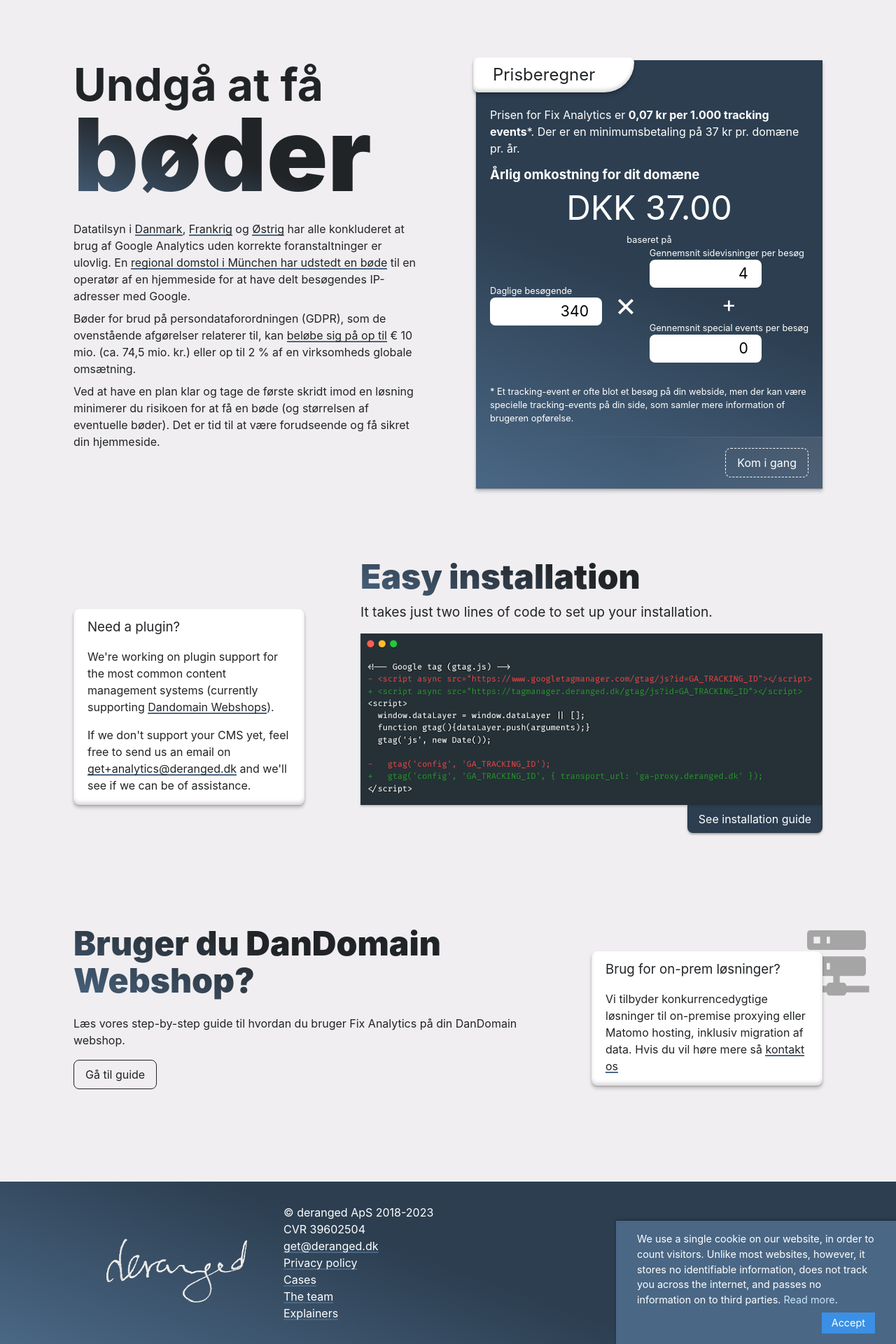
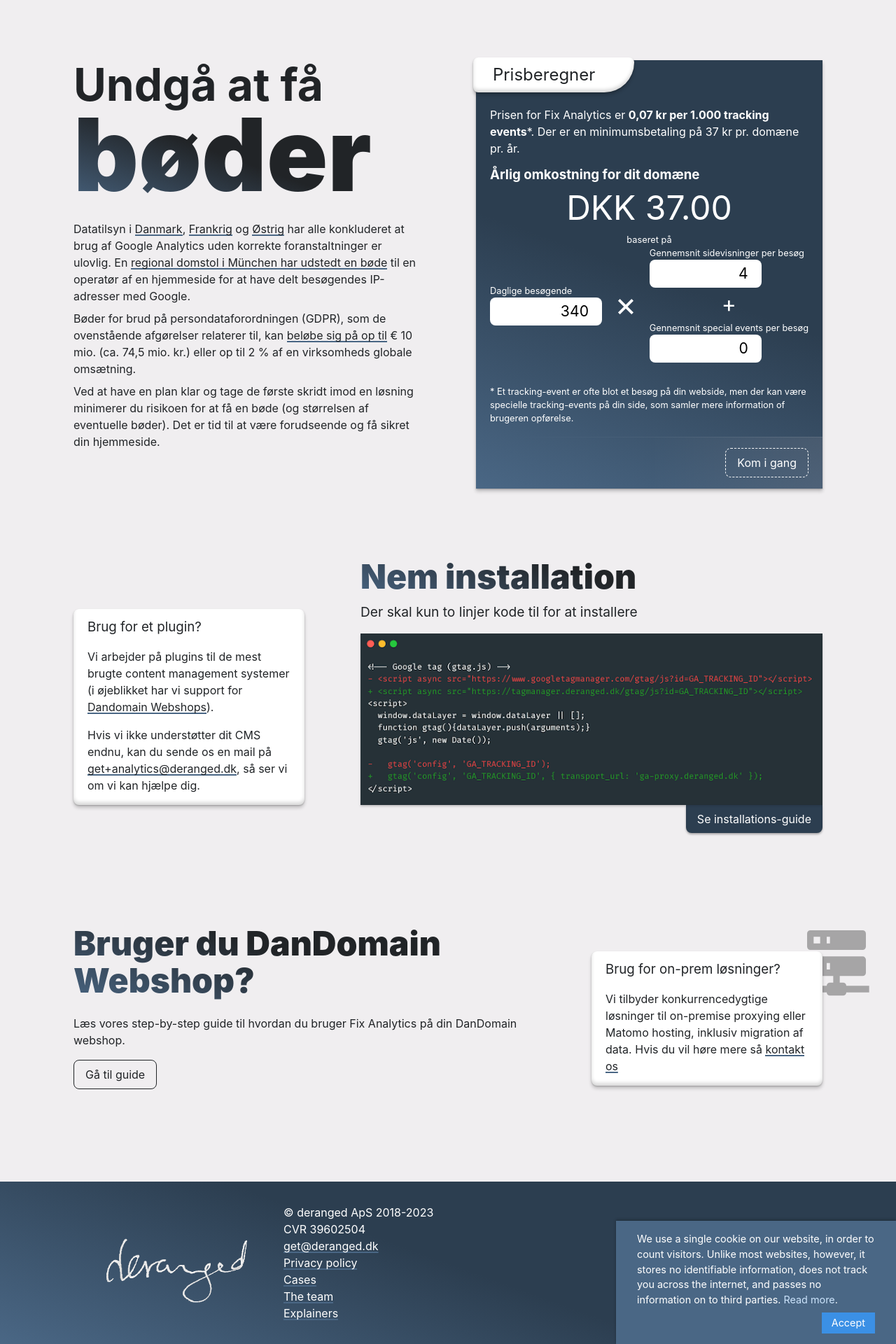
Before and after one commit to derangeddk/deranged.dk, a Jekyll site: the page built from da/fix-analytics/index.html, in a window 1280 px wide. Shown: the part 676-2596 px from the top of the page at 70% size. Built offline with Jekyll 4.4.1, drawn with Linux system fonts in a browser that asks for light colours.

Commit message:
Extract text and translate to danish

```diff
--- a/_includes/fix-analytics-installation-pitch.html
+++ b/_includes/fix-analytics-installation-pitch.html
@@ -1,13 +1,17 @@
 <section class="content-section">
   <div class="aside-section aside-section--reverse">
     <div class="aside-section__main mb-md">
-      <h2 class="heading heading--medium text--shiny">Easy installation</h2>
+      <h2 class="heading heading--medium text--shiny">
+        {{ include.text_content.easy_installation }}
+      </h2>
       <p class="heading heading--subtitle">
-        It takes just two lines of code to set up your installation.
+        {{ include.text_content.easy_installation_subtitle }}
       </p>
       <div class="image-with-action">
         <img class="image-with-action__image" src="/img/ga-install.png" alt="Two lines of code changed, showing all that is needed to install Fix Analytics">
-        <a href="{{ page.url }}installation/" class="button button--dark button--filled button--pop-under">See installation guide</a>
+        <a href="{{ page.url }}installation/" class="button button--dark button--filled button--pop-under">
+          {{ include.text_content.see_installation_guide }}
+        </a>
       </div>
     </div>
 
@@ -18,15 +22,10 @@
         </div-->
         <div class="card__body">
           <h3 class="card__header">
-            Need a plugin?
+            {{ include.text_content.plugins_header }}
           </h3>
           <div class="card__text">
-            <p>
-              We're working on plugin support for the most common content management systems (currently supporting <a href="{{ page.url }}dandomain/">Dandomain Webshops</a>).
-            </p>
-            <p>
-              If we don't support your CMS yet, feel free to send us an email on <a href="mailto:get+analytics@deranged.dk">get+analytics@deranged.dk</a> and we'll see if we can be of assistance.
-            </p>
+            {{ include.text_content.plugins_text }}
           </div>
         </div>
       </div>
--- a/da/fix-analytics/index.html
+++ b/da/fix-analytics/index.html
@@ -37,6 +37,18 @@
     cta: Gå til guide
     aside_title: Brug for on-prem løsninger?
     aside_body: Vi tilbyder konkurrencedygtige løsninger til on-premise proxying eller Matomo hosting, inklusiv migration af data. Hvis du vil høre mere så <a href="mailto:get+analytics@deranged.dk">kontakt os</a>
+  installation_pitch:
+    easy_installation: Nem installation
+    easy_installation_subtitle: Der skal kun to linjer kode til for at installere
+    see_installation_guide: Se installations-guide
+    plugins_header: Brug for et plugin?
+    plugins_text: |
+      <p>
+        Vi arbejder på plugins til de mest brugte content management systemer (i øjeblikket har vi support for <a href="{{ page.url }}dandomain/">Dandomain Webshops</a>).
+      </p>
+      <p>
+        Hvis vi ikke understøtter dit CMS endnu, kan du sende os en mail på <a href="mailto:get+analytics@deranged.dk">get+analytics@deranged.dk</a>, så ser vi om vi kan hjælpe dig.
+      </p>
 pricing:
   currency: DKK
   per_domain: 37
```
Also changed, not shown: fix-analytics/index.html (+12 -0 lines).
